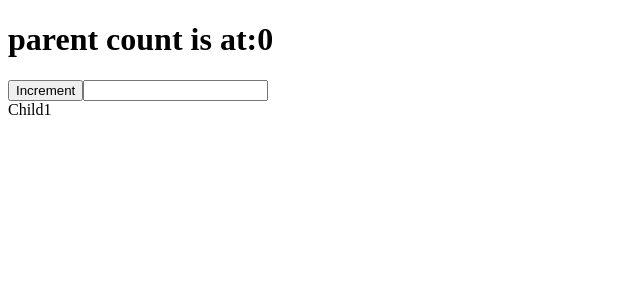
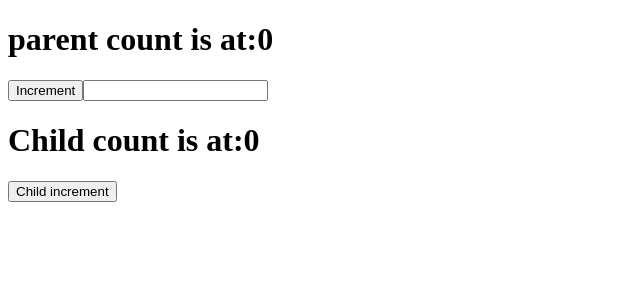
Before and after one commit to bobbyDeepak1415/React_Hooks, a React (Vite) app: page / in a window 1280 px wide. Shown: the top 300 px of the page, without its empty margins (0-640 px from the left). Built offline with nearby package versions, Linux system fonts and the light colour scheme.

Commit message:
setup done

```diff
--- a/src/Child1.jsx
+++ b/src/Child1.jsx
@@ -1,10 +1,14 @@
-import React from "react";
+import React, { memo } from "react";
 
-const Child1 = () => {
+const Child1 = ({ count,memoizedFunc }) => {
+  console.log("child rendering...");
 
-  console.log("child rendering...")
-
-  return <div>Child1</div>;
+  return (
+    <div>
+      <h1>Child count is at:{count}</h1>
+      <button onClick={memoizedFunc}>Child increment</button>
+    </div>
+  );
 };
 
-export default Child1;
+export default memo(Child1);
--- a/src/Demo.jsx
+++ b/src/Demo.jsx
@@ -1,4 +1,4 @@
-import React, { useState } from "react";
+import React, { useCallback, useState } from "react";
 import Child1 from "./Child1";
 
 const Demo = () => {
@@ -7,12 +7,16 @@ const Demo = () => {
   const [count, setCount] = useState(0);
   const [item, setItem] = useState("");
 
+  const memoizedFunc = useCallback(() => {
+    setCount((prev) => prev + 1);
+  }, []);
+
   return (
     <div>
       <h1>parent count is at:{count}</h1>
       <button onClick={() => setCount(count + 1)}>Increment</button>
       <input value={item} onChange={(e) => setItem(e.target.value)} />
-      <Child1 />
+      <Child1 updatedValue={memoizedFunc} count={count} />
     </div>
   );
 };
```
